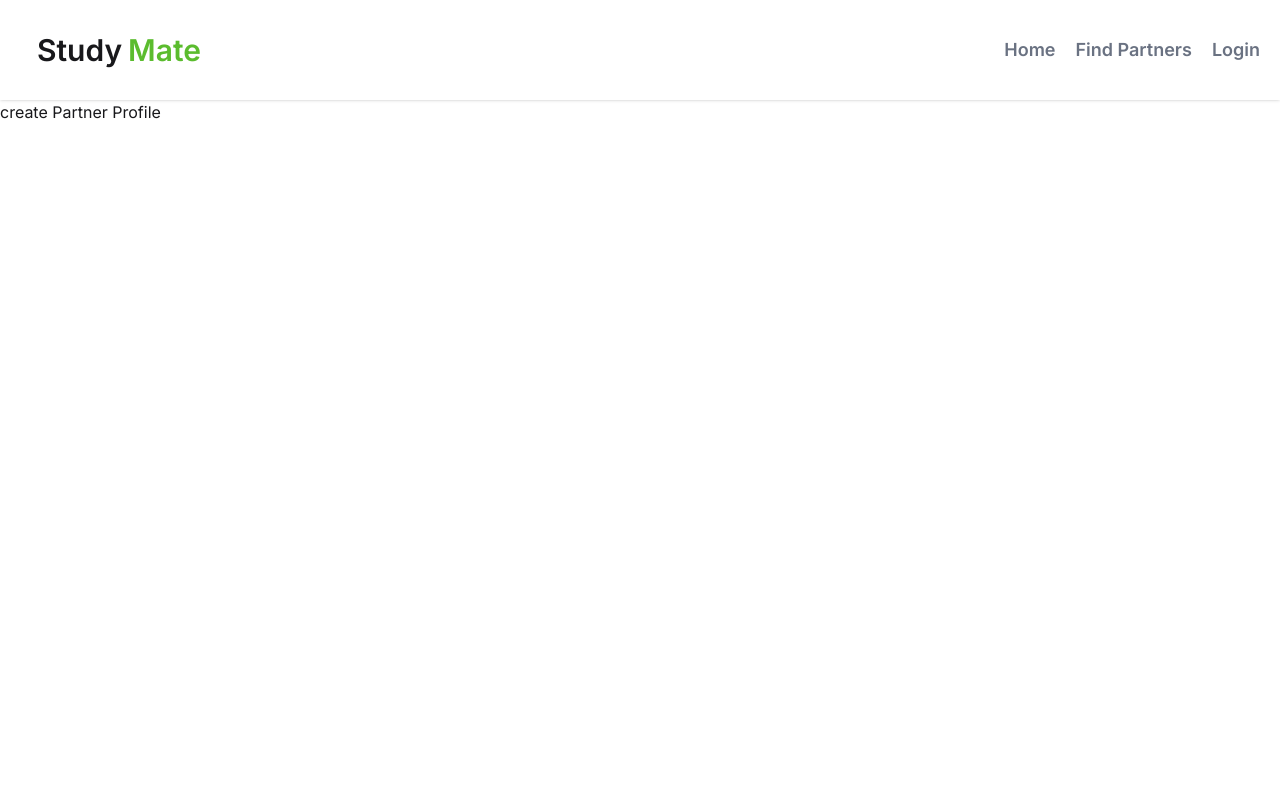
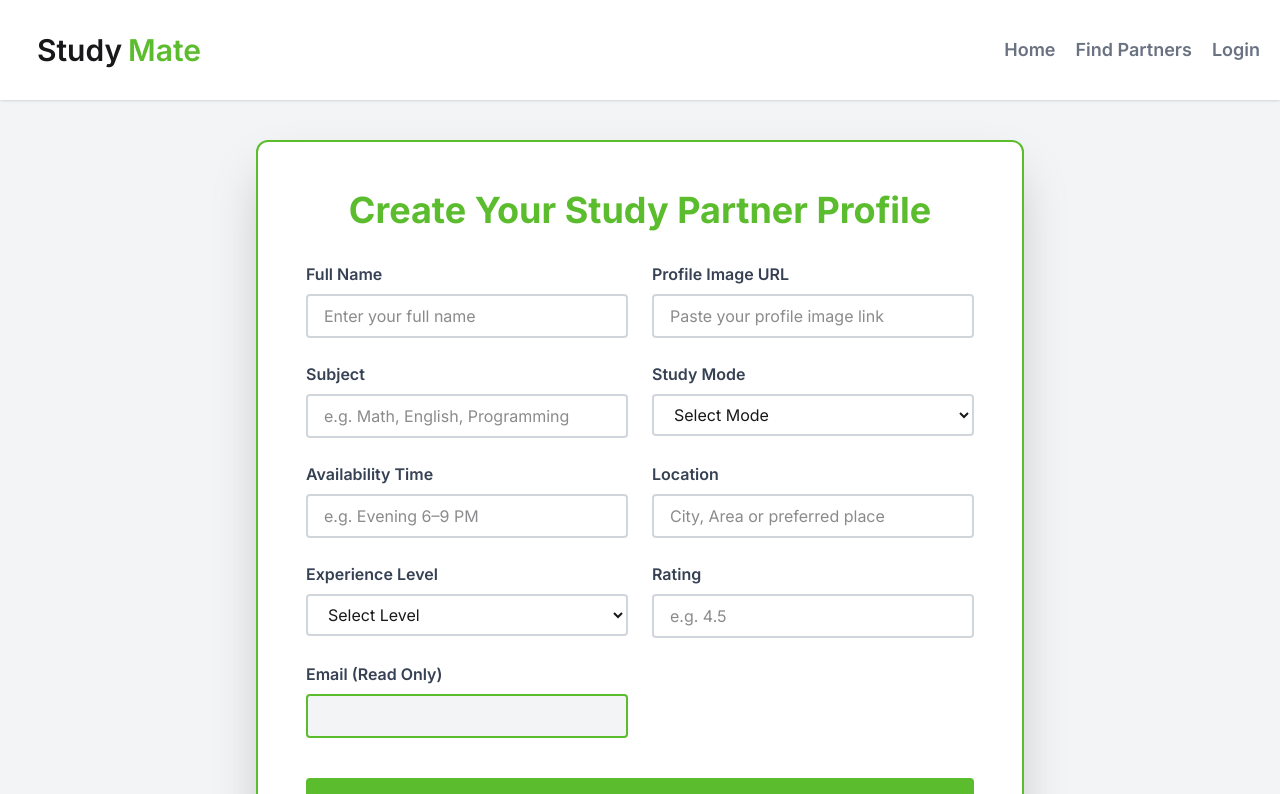
Before and after one commit to omarfarukx11/study-mate-client, a React (Vite) app: page /createPP in a window 1280 px wide. Shown: the top 794 px of the page. Built offline with nearby package versions, Linux system fonts and the light colour scheme; no server answers.

Commit message:
create partner profile add

```diff
--- a/src/pages/Partners/CreatePartnerProfile.jsx
+++ b/src/pages/Partners/CreatePartnerProfile.jsx
@@ -1,11 +1,190 @@
-import React from 'react';
+import React, { use, useContext } from "react";
+import { AuthContext } from "../../AuthContext/AuthContext";
+// import useAxios from "../../Hooks/useAxios";
 
 const CreatePartnerProfile = () => {
-    return (
-        <div>
-            <h1>create Partner Profile</h1>
+const { user } = useContext(AuthContext);
+// const axiosInstance = use(useAxios)
+  const handleSubmit = (e) => {
+    e.preventDefault();
+
+    const form = e.target;
+    const name = form.name.value;
+    const profileImage = form.profileImage.value;
+    const subject = form.subject.value;
+    const studyMode = form.studyMode.value;
+    const availabilityTime = form.availabilityTime.value;
+    const location = form.location.value;
+    const experienceLevel = form.experienceLevel.value;
+    const rating = form.rating.value;
+    const email = user?.email || "";
+    const partnerCount = 0;
+
+    const newPartner = {
+      name,
+      profileImage,
+      subject,
+      studyMode,
+      availabilityTime,
+      location,
+      experienceLevel,
+      rating,
+      email,
+      partnerCount,
+    };
+
+    fetch("http://localhost:3000/studyPartners", {
+      method: "POST",
+      headers: { "Content-Type": "application/json" },
+      body: JSON.stringify(newPartner),
+    })
+      .then((res) => res.json())
+      .then(() => {
+        alert("✅ Profile created successfully!");
+        form.reset();
+      })
+      .catch(() => alert("Failed to create profile"));
+  };
+
+  return (
+    <div className="min-h-screen flex justify-center items-center bg-gray-100 py-10 px-4">
+      <div className="w-full max-w-3xl bg-white shadow-2xl border-2 border-[#5BBC2E] rounded-xl p-8 md:p-12">
+        <h2 className="text-3xl md:text-4xl font-bold text-center text-[#5BBC2E] mb-8">
+          Create Your Study Partner Profile
+        </h2>
+
+        <form onSubmit={handleSubmit} className="grid grid-cols-1 md:grid-cols-2 gap-6">
+          {/* Full Name */}
+          <div>
+            <label className="block text-gray-700 font-semibold mb-2">Full Name</label>
+            <input
+              type="text"
+              name="name"
+              required
+              className="w-full border-2 border-gray-300 focus:border-[#5BBC2E] rounded-sm px-4 py-2 outline-none"
+              placeholder="Enter your full name"
+            />
+          </div>
+
+          {/* Profile Image */}
+          <div>
+            <label className="block text-gray-700 font-semibold mb-2">Profile Image URL</label>
+            <input
+              type="url"
+              name="profileImage"
+              required
+              className="w-full border-2 border-gray-300 focus:border-[#5BBC2E] rounded-sm px-4 py-2 outline-none"
+              placeholder="Paste your profile image link"
+            />
+          </div>
+
+          {/* Subject */}
+          <div>
+            <label className="block text-gray-700 font-semibold mb-2">Subject</label>
+            <input
+              type="text"
+              name="subject"
+              required
+              className="w-full border-2 border-gray-300 focus:border-[#5BBC2E] rounded-sm px-4 py-2 outline-none"
+              placeholder="e.g. Math, English, Programming"
+            />
+          </div>
+
+          {/* Study Mode */}
+          <div>
+            <label className="block text-gray-700 font-semibold mb-2">Study Mode</label>
+            <select
+              name="studyMode"
+              required
+              className="w-full border-2 border-gray-300 focus:border-[#5BBC2E] rounded-sm px-4 py-2 outline-none"
+            >
+              <option value="">Select Mode</option>
+              <option value="Online">Online</option>
+              <option value="Offline">Offline</option>
+            </select>
+          </div>
+
+          {/* Availability Time */}
+          <div>
+            <label className="block text-gray-700 font-semibold mb-2">Availability Time</label>
+            <input
+              type="text"
+              name="availabilityTime"
+              required
+              className="w-full border-2 border-gray-300 focus:border-[#5BBC2E] rounded-sm px-4 py-2 outline-none"
+              placeholder="e.g. Evening 6–9 PM"
+            />
+          </div>
+
+          {/* Location */}
+          <div>
+            <label className="block text-gray-700 font-semibold mb-2">Location</label>
+            <input
+              type="text"
+              name="location"
+              required
+              className="w-full border-2 border-gray-300 focus:border-[#5BBC2E] rounded-sm px-4 py-2 outline-none"
+              placeholder="City, Area or preferred place"
+            />
+          </div>
+
+          {/* Experience Level */}
+          <div>
+            <label className="block text-gray-700 font-semibold mb-2">Experience Level</label>
+            <select
+              name="experienceLevel"
+              required
+              className="w-full border-2 border-gray-300 focus:border-[#5BBC2E] rounded-sm px-4 py-2 outline-none"
+            >
+              <option value="">Select Level</option>
+              <option value="Beginner">Beginner</option>
+              <option value="Intermediate">Intermediate</option>
+              <option value="Expert">Expert</option>
+            </select>
+          </div>
+
+          {/* Rating */}
+          <div>
+            <label className="block text-gray-700 font-semibold mb-2">Rating</label>
+            <input
+              type="number"
+              name="rating"
+              min="0"
+              max="5"
+              step="0.1"
+              required
+              className="w-full border-2 border-gray-300 focus:border-[#5BBC2E] rounded-sm px-4 py-2 outline-none"
+              placeholder="e.g. 4.5"
+            />
+          </div>
+
+          {/* Email (Read Only, Green Border) */}
+          <div>
+            <label className="block text-gray-700 font-semibold mb-2">Email (Read Only)</label>
+            <input
+              type="email"
+              name="email"
+              value={user?.email || ""}
+              readOnly
+              className="w-full border-2 border-[#5BBC2E] bg-gray-100 text-gray-700 rounded-sm px-4 py-2 cursor-not-allowed"
+            />
+          </div>
+        </form>
+
+        {/* Submit Button */}
+        <div className="mt-10">
+          <button
+            type="submit"
+            form="createProfileForm"
+            onClick={handleSubmit}
+            className="w-full bg-[#5BBC2E] text-white font-semibold text-lg py-3 rounded-sm hover:bg-white hover:text-[#5BBC2E] hover:border-2 hover:border-[#5BBC2E] transition-all duration-300"
+          >
+            Create Profile
+          </button>
         </div>
-    );
+      </div>
+    </div>
+  );
 };
 
 export default CreatePartnerProfile;
--- a/src/pages/Partners/FindPartners.jsx
+++ b/src/pages/Partners/FindPartners.jsx
@@ -1,11 +1,11 @@
 import React, { useEffect, useState } from "react";
 import PartnerCard from "./PartnerCard";
+import { FcSearch } from "react-icons/fc";
 
 const FindPartner = () => {
   const [partners, setPartners] = useState([]);
   const [searchTerm, setSearchTerm] = useState("");
   const [sortOption, setSortOption] = useState("");
-
 
   useEffect(() => {
     fetch("http://localhost:3000/findPartner")
@@ -13,7 +13,6 @@ const FindPartner = () => {
       .then((data) => setPartners(data))
       .catch((err) => console.log(err));
   }, []);
-
 
   const filteredPartners = partners
     .filter((p) =>
@@ -31,7 +30,6 @@ const FindPartner = () => {
       return 0;
     });
 
-
   return (
     <div className="min-h-screen w-[1536px] mx-auto bg-gray-100 p-6 md:p-10">
       {/* Header */}
@@ -43,20 +41,23 @@ const FindPartner = () => {
       <div className="flex flex-col md:flex-row justify-between items-center gap-4 mb-8">
         <input
           type="text"
-          placeholder="🔍 Search by name, skill, or subject..."
-          className="w-full md:w-2/3 px-4 py-2 border-2 border-green-400 rounded-lg focus:outline-none focus:border-green-500 text-sm md:text-base"
+          placeholder=" Search by name, skill, or subject..."
+          className="w-full md:w-2/3 px-4 py-2 border-2 border-green-400 rounded-sm focus:outline-none focus:border-green-500 text-sm md:text-base"
           value={searchTerm}
           onChange={(e) => setSearchTerm(e.target.value)}
         />
 
         <select
-          className="w-full md:w-1/4 px-3 py-2 border-2 border-green-400 rounded-lg text-sm md:text-base"
+          className={`w-full md:w-1/4 px-3 py-2 border-2 rounded-sm text-sm md:text-base outline-none focus:ring-0 ${
+            sortOption ? "border-green-500" : "border-green-500"
+          }`}
           value={sortOption}
           onChange={(e) => setSortOption(e.target.value)}
         >
           <option value="">Sort By</option>
           <option value="rating">Rating</option>
           <option value="name">Name</option>
+          <option value="experience">Experience</option>
         </select>
       </div>
 
--- a/src/pages/Partners/PartnerDetails.jsx
+++ b/src/pages/Partners/PartnerDetails.jsx
@@ -88,7 +88,7 @@ const PartnerDetails = () => {
 
           {/* Call to Action */}
           <div className="mt-6 md:mt-8">
-            <button className="w-full border-3 hover:border-[#5BBC2E] hover:bg-white hover:text-[#5BBC2E] font-semibold px-6 sm:px-8 py-3 sm:py-4 rounded-lg shadow-md transition-all duration-300 bg-[#5BBC2E] text-white">
+            <button className="w-full hover:border-3 hover:border-[#5BBC2E] hover:bg-white hover:text-[#5BBC2E] font-semibold px-6 sm:px-8 py-3 sm:py-4 rounded-lg shadow-md transition-all duration-300 bg-[#5BBC2E] text-white">
               Connect with {name}
             </button>
           </div>
```
Lines whose indentation alone changed are shown as unchanged.
